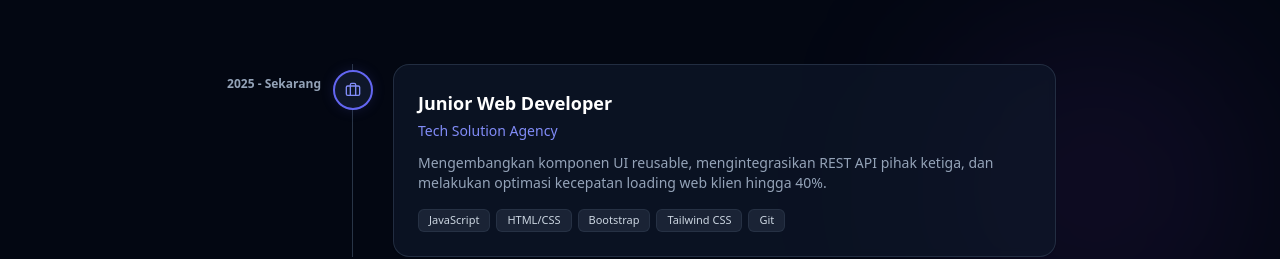
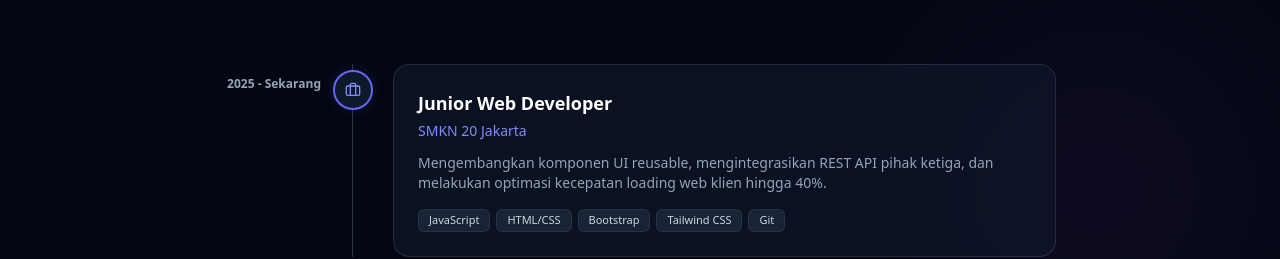
Before and after one commit to aronn7/portofolio, a Next.js app: page / in a window 1280 px wide. Shown: the part 5229-5488 px from the top of the page. Built offline with nearby package versions, Linux system fonts and the light colour scheme; no server answers.

Commit message:
feat: sesuaikan title dan snippet pencarian Google

```diff
--- a/src/app/layout.js
+++ b/src/app/layout.js
@@ -7,11 +7,11 @@ const siteUrl = process.env.NEXT_PUBLIC_SITE_URL || "https://portofolio-aronn7.v
 export const metadata = {
     metadataBase: new URL(siteUrl),
     title: {
-        default: "Ahmad Rommy Q | Fullstack Web & Frontend Specialist",
-        template: "%s | Ahmad Rommy Q",
+        default: "Ahmad Rommy Q - Portfolio",
+        template: "%s - Portfolio",
     },
     description:
-        "Portofolio resmi Ahmad Rommy Q (Rommy / aronnr7) - Web Developer & Frontend Specialist dari SMKN 20 Jakarta. Mengembangkan aplikasi web modern, responsif, cepat, dan interaktif dengan Next.js, React, dan Tailwind CSS.",
+        "SMKN 20 Jakarta ... Mempelajari dasar-dasar pemrograman web, pengembangan aplikasi frontend & backend, serta manajemen basis data relasional.",
     keywords: [
         "Ahmad Rommy Q",
         "Ahmad Rommy Qurniawan",
@@ -19,16 +19,15 @@ export const metadata = {
         "Rommy",
         "aronnr7",
         "aronn7",
-        "Portofolio Ahmad Rommy",
+        "SMKN 20 Jakarta",
         "Portfolio Ahmad Rommy Q",
-        "Web Developer Indonesia",
-        "Frontend Developer Indonesia",
-        "Fullstack Developer Indonesia",
-        "SMKN 20 Jakarta",
-        "Next.js Developer",
-        "React Developer",
+        "Web Developer",
+        "Frontend Developer",
+        "Fullstack Developer",
+        "Rekayasa Perangkat Lunak",
+        "Next.js",
+        "React",
         "Tailwind CSS",
-        "Web Developer Jakarta",
     ],
     authors: [{ name: "Ahmad Rommy Q", url: siteUrl }],
     creator: "Ahmad Rommy Q",
@@ -43,34 +42,34 @@ export const metadata = {
     },
     icons: {
         icon: [
+            { url: "/images/icon.png", sizes: "192x192", type: "image/png" },
             { url: "/favicon.ico" },
-            { url: "/images/icon.jpg" },
         ],
-        shortcut: "/images/icon.jpg",
-        apple: "/images/icon.jpg",
+        shortcut: "/images/icon.png",
+        apple: "/images/icon.png",
     },
     openGraph: {
         type: "website",
         locale: "id_ID",
         url: siteUrl,
-        siteName: "Ahmad Rommy Q Portfolio",
-        title: "Ahmad Rommy Q | Fullstack Web & Frontend Specialist",
+        siteName: "Ahmad Rommy Q",
+        title: "Ahmad Rommy Q - Portfolio",
         description:
-            "Portofolio profesional Ahmad Rommy Q - Showcase proyek modern, interaktif, dan performa tinggi menggunakan Next.js, React, dan Tailwind CSS.",
+            "SMKN 20 Jakarta ... Mempelajari dasar-dasar pemrograman web, pengembangan aplikasi frontend & backend, serta manajemen basis data relasional.",
         images: [
             {
                 url: "/images/profile1.jpg",
                 width: 1200,
                 height: 630,
-                alt: "Ahmad Rommy Q - Web Developer Portfolio",
+                alt: "Ahmad Rommy Q - Portfolio",
             },
         ],
     },
     twitter: {
         card: "summary_large_image",
-        title: "Ahmad Rommy Q | Fullstack Web & Frontend Specialist",
+        title: "Ahmad Rommy Q - Portfolio",
         description:
-            "Portofolio profesional Ahmad Rommy Q - Showcase proyek modern dan interaktif dengan Next.js & React.",
+            "SMKN 20 Jakarta ... Mempelajari dasar-dasar pemrograman web, pengembangan aplikasi frontend & backend, serta manajemen basis data relasional.",
         images: ["/images/profile1.jpg"],
         creator: "@aronnr7",
     },
@@ -113,7 +112,7 @@ const jsonLd = {
             "url": siteUrl,
             "image": `${siteUrl}/images/profile1.jpg`,
             "jobTitle": "Fullstack Web & Frontend Specialist",
-            "description": "Siswa Rekayasa Perangkat Lunak (RPL) SMKN 20 Jakarta dan Web Developer.",
+            "description": "SMKN 20 Jakarta ... Mempelajari dasar-dasar pemrograman web, pengembangan aplikasi frontend & backend, serta manajemen basis data relasional.",
             "worksFor": {
                 "@type": "Organization",
                 "name": "SMKN 20 Jakarta"
@@ -141,8 +140,8 @@ const jsonLd = {
             "@type": "WebSite",
             "@id": `${siteUrl}/#website`,
             "url": siteUrl,
-            "name": "Ahmad Rommy Q Portfolio",
-            "description": "Portofolio resmi Ahmad Rommy Q - Web Developer & Frontend Specialist.",
+            "name": "Ahmad Rommy Q - Portfolio",
+            "description": "SMKN 20 Jakarta ... Mempelajari dasar-dasar pemrograman web, pengembangan aplikasi frontend & backend, serta manajemen basis data relasional.",
             "publisher": {
                 "@id": `${siteUrl}/#person`
             },
--- a/src/data/experiences.js
+++ b/src/data/experiences.js
@@ -3,7 +3,7 @@ export const experiencesData = [
   {
     period: "2025 - Sekarang",
     role: "Junior Web Developer",
-    company: "Tech Solution Agency",
+    company: "SMKN 20 Jakarta",
     description: "Mengembangkan komponen UI reusable, mengintegrasikan REST API pihak ketiga, dan melakukan optimasi kecepatan loading web klien hingga 40%.",
     skills: ["JavaScript", "HTML/CSS", "Bootstrap", "Tailwind CSS", "Git"],
     type: "work",
```
